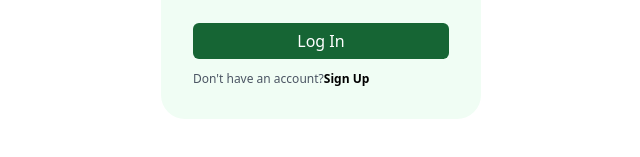
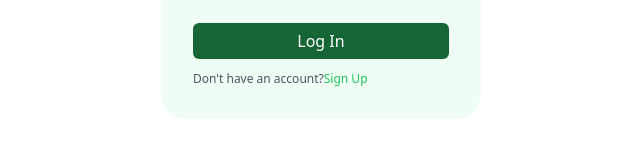
Before and after one commit to BettyAfolabi/Voting-app, a React (Vite) app: page / in a window 1280 px wide. Shown: the part 275-432 px from the top of the page, without its empty margins (319-959 px from the left). Built offline with nearby package versions, Linux system fonts and the light colour scheme.

Commit message:
update home.jsx

```diff
--- a/src/Screen/home.jsx
+++ b/src/Screen/home.jsx
@@ -55,8 +55,8 @@ const Home = () => {
             ))}
             <Button type="button" label="Log In" handleClick={() => {}}  />
             <p className='text-gray-600 font-medium text-xs mt-3'>Don't have an account?
-              <Link to={'/Register'} className='w-full text-black font-semibold' >
-                 Sign Up
+              <Link to={'/Register'} className='w-full text-green-500 text-bold'  >
+                   Sign Up
               </Link>
             </p>
           </form>
```
